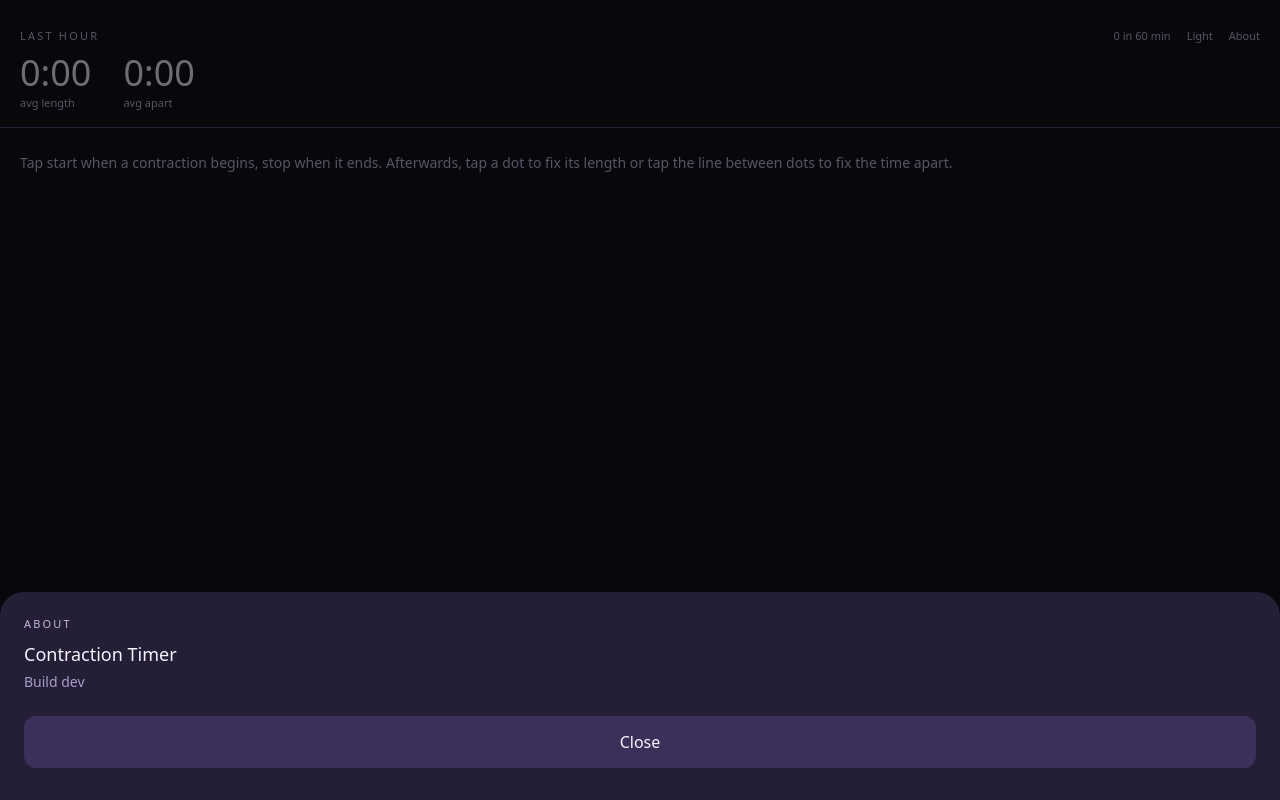
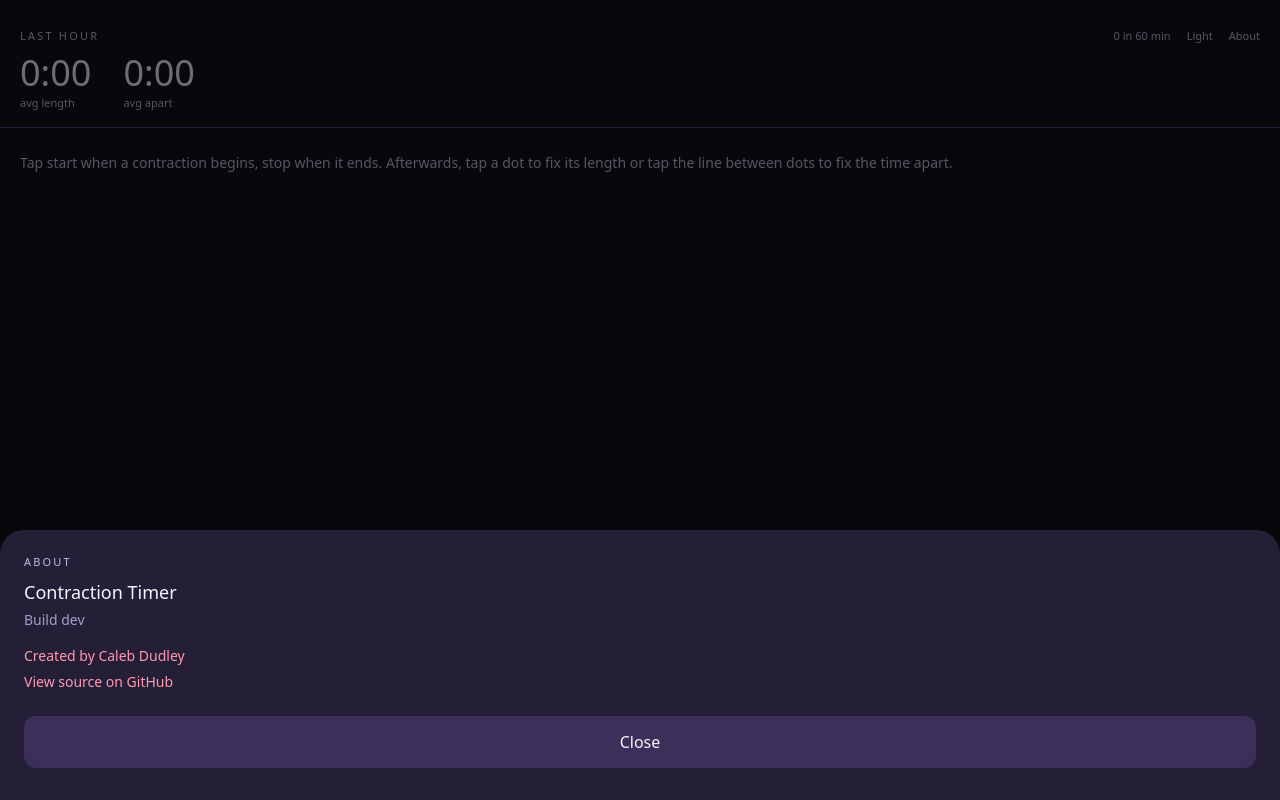
Before and after one commit to ca1ebd/contraction-timer, a React (Vite) app: page / in a window 1280 px wide. Both pictures are taken after a click on the button "About". Built offline with nearby package versions, Linux system fonts and the light colour scheme.

Commit message:
Add creator and source links to the About sheet
Links to Caleb Dudley's LinkedIn and the project's GitHub repo,
alongside the existing build stamp.

```diff
--- a/src/ContractionTimer.tsx
+++ b/src/ContractionTimer.tsx
@@ -418,6 +418,25 @@ export default function ContractionTimer() {
             <div className="text-lg font-medium mt-2">Contraction Timer</div>
             <div className="ct-faint text-sm tabular-nums mt-1">Build {BUILD_ID}</div>
 
+            <div className="mt-4 flex flex-col gap-1.5">
+              <a
+                href="https://www.linkedin.com/in/dudleycaleb/"
+                target="_blank"
+                rel="noopener noreferrer"
+                className="ct-accent text-sm"
+              >
+                Created by Caleb Dudley
+              </a>
+              <a
+                href="https://github.com/ca1ebd/contraction-timer"
+                target="_blank"
+                rel="noopener noreferrer"
+                className="ct-accent text-sm"
+              >
+                View source on GitHub
+              </a>
+            </div>
+
             <button
               onClick={() => setShowAbout(false)}
               className="mt-6 w-full py-3.5 rounded-xl font-medium"
```
